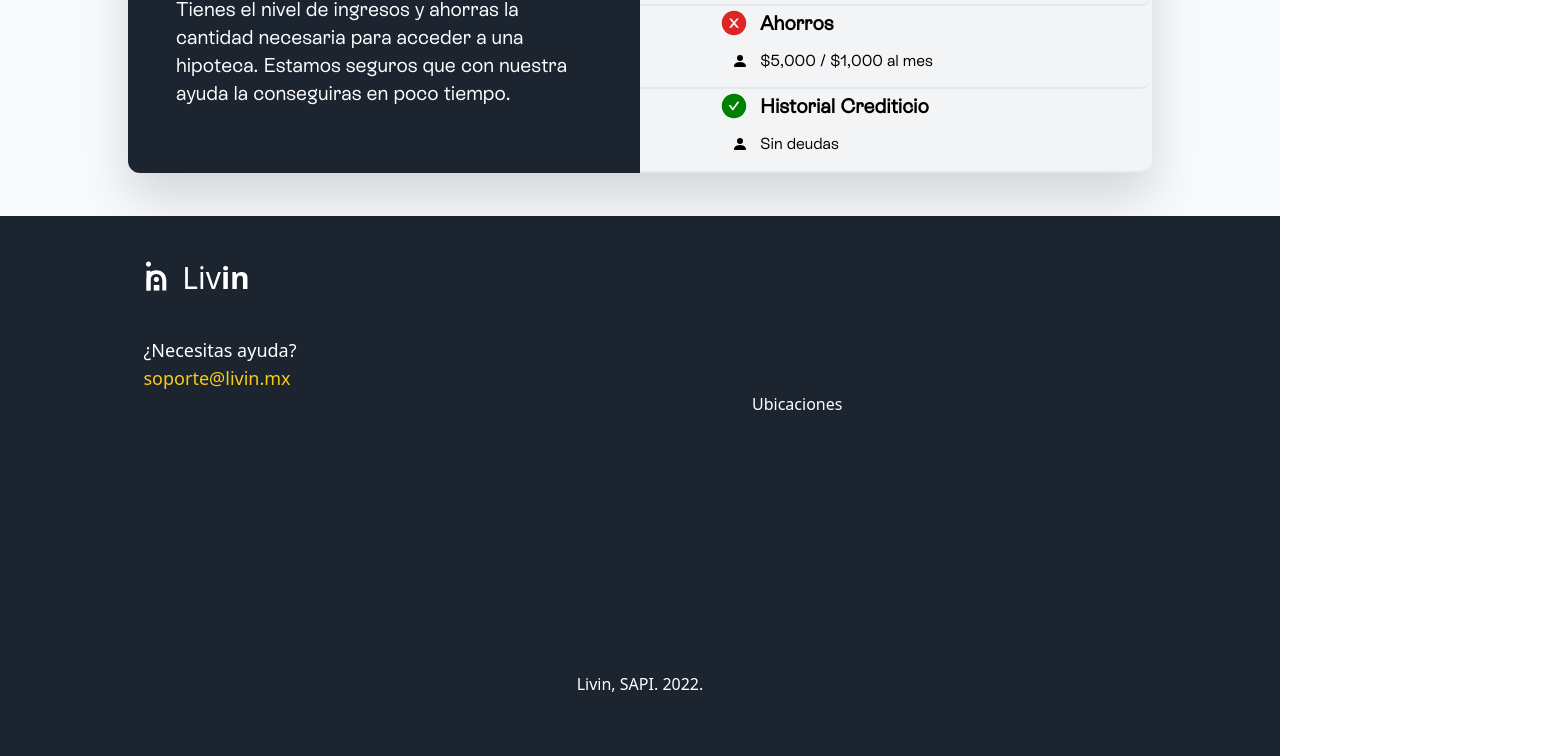
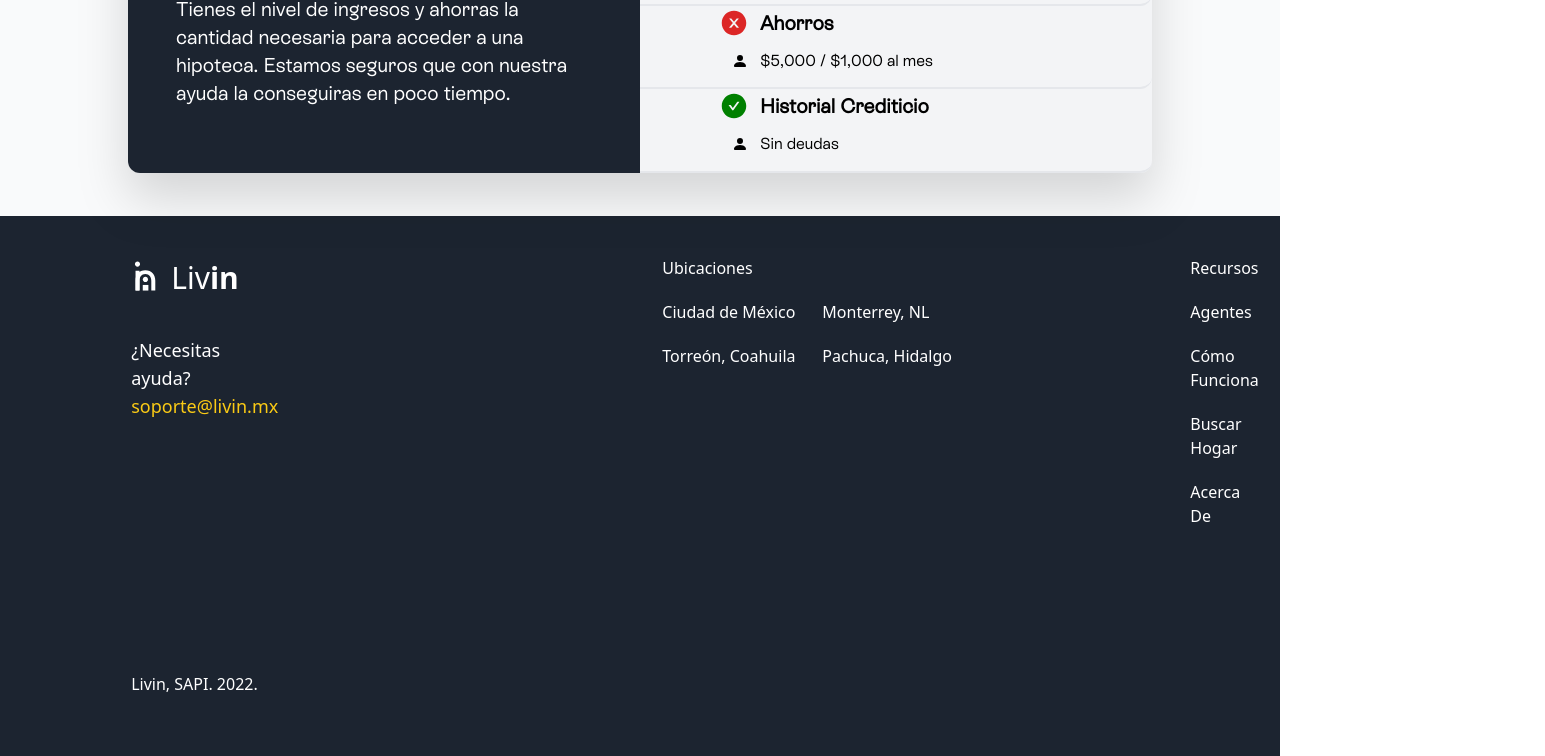
Before and after one commit to AlexisMorhe/Livin-MVP, a Next.js app: page / in a window 1280 px wide. Shown: the part 2720-3476 px from the top of the page, 1545 px wide, since content can reach past the window. Built offline with nearby package versions, Linux system fonts and the light colour scheme; a web font is replaced by a local one.

Commit message:
Footer changed

```diff
--- a/components/General/footer.js
+++ b/components/General/footer.js
@@ -1,22 +1,51 @@
+import Link from 'next/link';
+
 export default function Footer() {
+
+  const navigation = [
+    { name: 'Agentes', href: '/agentes' },
+    { name: 'Cómo Funciona', href: '/como-funciona' },
+    { name: 'Buscar Hogar', href: '/buscar' },
+    { name: 'Acerca De', href: '/acerca' },
+  ]
+
   return (
-    <footer className='w-full h-[70vh] bg-dark font-chillax text-white'>
+    <footer className='w-full h-[70vh] pl-[8.2rem] bg-dark font-chillax text-white'>
       <div className='h-3/5 w-full pt-10 flex'>
-        <div className='text-3xl ml-24 flex flex-col items-center w-52'>
+        <div className='text-3xl flex flex-col w-52'>
           <div className='flex mr-2'>
             <img className='w-7 mr-3' src='/static/livin-white_logo.svg' />
             <p className='mt-1 font-medium'>Liv<span className='font-semibold'>in</span></p>
           </div>
-          <div className='text-lg flex-col pl-10 my-10'>
+          <div className='text-lg flex-col my-10'>
             <p>¿Necesitas ayuda?</p>
             <p className='text-yellow-300'>soporte@livin.mx</p>
           </div>
         </div>
-        <div className='ml-[28rem] flex flex-col justify-around'>
-          <p>Ubicaciones</p>
+        <div className='ml-96 h-1/2 flex flex-col'>
+          <p className='font-medium mb-5'>Ubicaciones</p>
+          <div className='flex justify-between'>
+            <p className='w-40 mb-5'>Ciudad de México</p>
+            <p className='w-40 mb-5'>Monterrey, NL</p>
+          </div>
+          <div className='flex justify-between'>
+            <p className='w-40 mb-5'>Torreón, Coahuila</p>
+            <p className='w-40 mb-5'>Pachuca, Hidalgo</p>
+          </div>
+        </div>
+        <div className='ml-52 h-1/2 flex flex-col'>
+          <p className='font-medium mb-5'>Recursos</p>
+          {navigation.map((link, index) => <Link key={index} href={link.href}><a className='mb-5'>{link.name}</a></Link>)}
+        </div>
+        <div className='ml-52 h-1/2 flex flex-col'>
+          <p className='font-medium mb-5'>Siguenos</p>
+          <p className='mb-5'>Facebook</p>
+          <p className='mb-5'>Twitter</p>
+          <p className='mb-5'>Instagram</p>
+          <p className='mb-5'>YouTube</p>
         </div>
       </div>
-      <div className='w-full h-2/5 pb-20 flex justify-center items-end'>
+      <div className='w-fit h-2/5 pb-20 flex justify-center items-end'>
         <p>Livin, SAPI. 2022.</p>
       </div>
     </footer>
```
